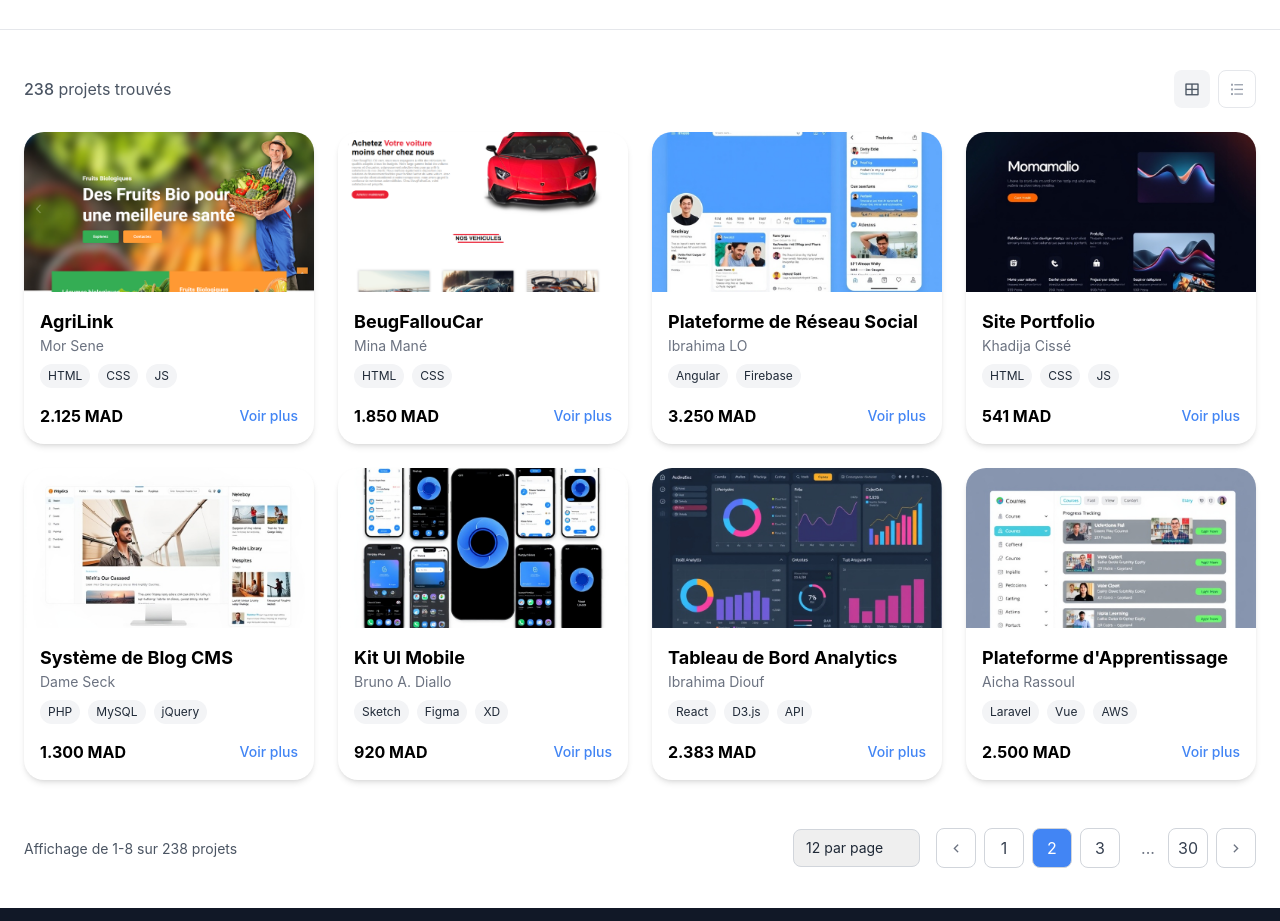
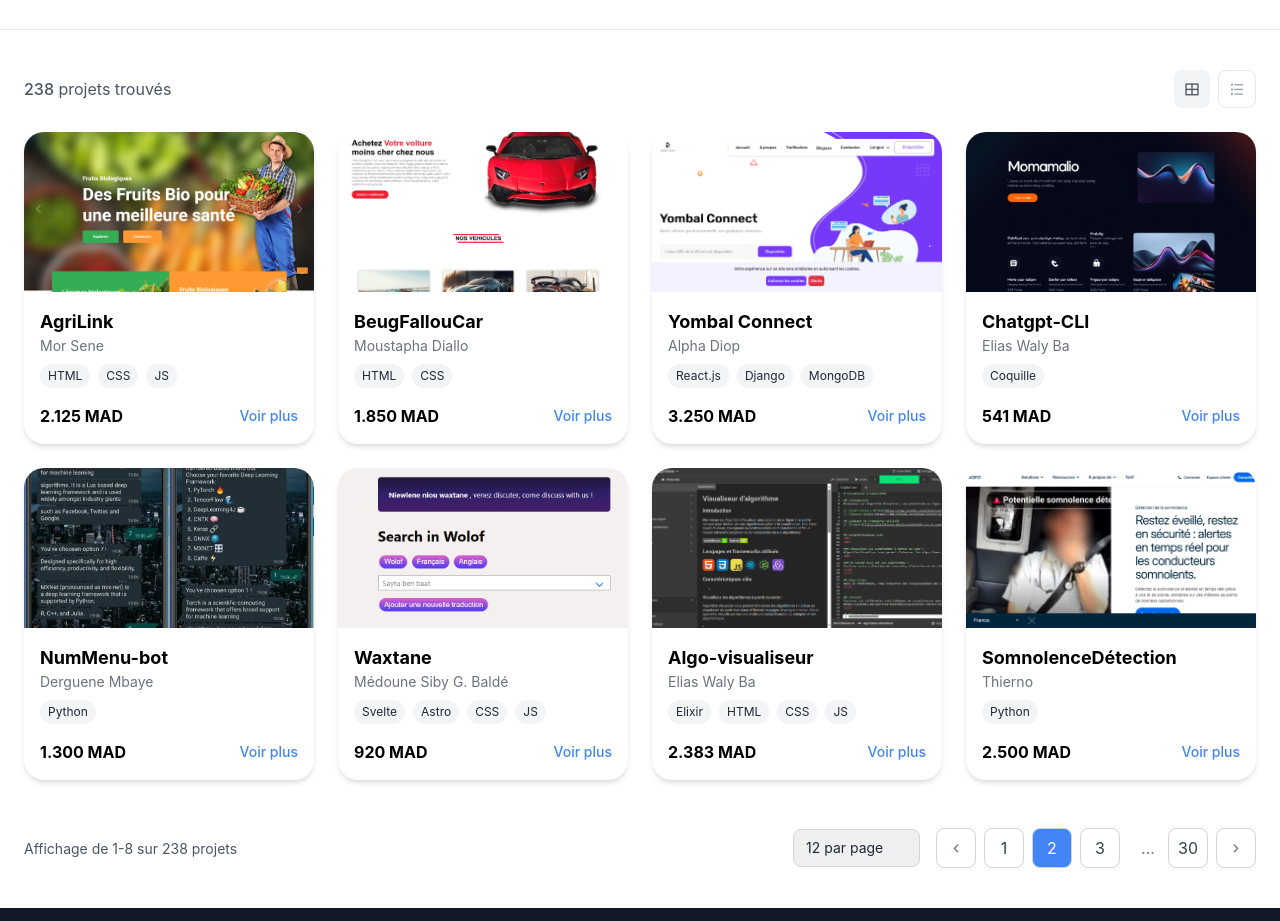
Before and after one commit to Leer-dev20/Tekko-Fii, a plain HTML site: page projet2.html in a window 1280 px wide. Shown: the part 402-1323 px from the top of the page. Drawn offline with nearby package versions, Linux system fonts and the light colour scheme.

Commit message:
modification des card projets2

```diff
--- a/projet2.html
+++ b/projet2.html
@@ -284,7 +284,7 @@ input:focus, select:focus {
 <img alt="BeugFallouCar" class="w-full h-40 object-cover" loading="lazy" src="img/BeugFallouCar - [127.0.0.1].png"/>
 <div class="p-4">
 <h2 class="text-lg font-bold">BeugFallouCar</h2>
-<p class="text-sm text-gray-500">Mina Mané</p>
+<p class="text-sm text-gray-500">Moustapha Diallo</p>
 <div class="mt-2 text-sm flex flex-wrap gap-2">
 <span class="bg-gray-100 text-gray-800 px-2 py-1 rounded-full text-xs">HTML</span>
 <span class="bg-gray-100 text-gray-800 px-2 py-1 rounded-full text-xs">CSS</span>
@@ -297,13 +297,14 @@ input:focus, select:focus {
 </div>
 <!-- Project Card 3 -->
 <div class="project-card bg-white rounded-xl shadow-md overflow-hidden hover:shadow-lg transition relative">
-<img alt="Plateforme de Réseau Social" class="w-full h-40 object-cover" loading="lazy" src="img/projetcard3.jpg"/>
+<img alt="Plateforme de Réseau Social" class="w-full h-40 object-cover" loading="lazy" src="img/yombal_connect.png"/>
 <div class="p-4">
-<h2 class="text-lg font-bold">Plateforme de Réseau Social</h2>
-<p class="text-sm text-gray-500">Ibrahima LO</p>
+<h2 class="text-lg font-bold">Yombal Connect</h2>
+<p class="text-sm text-gray-500">Alpha Diop</p>
 <div class="mt-2 text-sm flex flex-wrap gap-2">
-<span class="bg-gray-100 text-gray-800 px-2 py-1 rounded-full text-xs">Angular</span>
-<span class="bg-gray-100 text-gray-800 px-2 py-1 rounded-full text-xs">Firebase</span>
+<span class="bg-gray-100 text-gray-800 px-2 py-1 rounded-full text-xs">React.js</span>
+<span class="bg-gray-100 text-gray-800 px-2 py-1 rounded-full text-xs">Django</span>
+<span class="bg-gray-100 text-gray-800 px-2 py-1 rounded-full text-xs">MongoDB</span>
 </div>
 <div class="flex items-center justify-between mt-4">
 <span class="font-bold text-indigo">3.250 MAD</span>
@@ -315,12 +316,10 @@ input:focus, select:focus {
 <div class="project-card bg-white rounded-xl shadow-md overflow-hidden hover:shadow-lg transition relative">
 <img alt="Site Portfolio" class="w-full h-40 object-cover" loading="lazy" src="img/projetcard4.jpg"/>
 <div class="p-4">
-<h2 class="text-lg font-bold">Site Portfolio</h2>
-<p class="text-sm text-gray-500">Khadija Cissé</p>
+<h2 class="text-lg font-bold">Chatgpt-CLI</h2>
+<p class="text-sm text-gray-500">Elias Waly Ba</p>
 <div class="mt-2 text-sm flex flex-wrap gap-2">
-<span class="bg-gray-100 text-gray-800 px-2 py-1 rounded-full text-xs">HTML</span>
-<span class="bg-gray-100 text-gray-800 px-2 py-1 rounded-full text-xs">CSS</span>
-<span class="bg-gray-100 text-gray-800 px-2 py-1 rounded-full text-xs">JS</span>
+<span class="bg-gray-100 text-gray-800 px-2 py-1 rounded-full text-xs">Coquille</span>
 </div>
 <div class="flex items-center justify-between mt-4">
 <span class="font-bold text-indigo">541 MAD</span>
@@ -330,14 +329,12 @@ input:focus, select:focus {
 </div>
 <!-- Project Card 5 -->
 <div class="project-card bg-white rounded-xl shadow-md overflow-hidden hover:shadow-lg transition relative">
-<img alt="Système de Blog CMS" class="w-full h-40 object-cover" loading="lazy" src="img/projetcard5.jpg"/>
+<img alt="Système de Blog CMS" class="w-full h-40 object-cover" loading="lazy" src="img/NumMenu-bot.jpg"/>
 <div class="p-4">
-<h2 class="text-lg font-bold">Système de Blog CMS</h2>
-<p class="text-sm text-gray-500">Dame Seck</p>
+<h2 class="text-lg font-bold">NumMenu-bot</h2>
+<p class="text-sm text-gray-500">Derguene Mbaye</p>
 <div class="mt-2 text-sm flex flex-wrap gap-2">
-<span class="bg-gray-100 text-gray-800 px-2 py-1 rounded-full text-xs">PHP</span>
-<span class="bg-gray-100 text-gray-800 px-2 py-1 rounded-full text-xs">MySQL</span>
-<span class="bg-gray-100 text-gray-800 px-2 py-1 rounded-full text-xs">jQuery</span>
+<span class="bg-gray-100 text-gray-800 px-2 py-1 rounded-full text-xs">Python</span>
 </div>
 <div class="flex items-center justify-between mt-4">
 <span class="font-bold text-indigo">1.300 MAD</span>
@@ -347,14 +344,15 @@ input:focus, select:focus {
 </div>
 <!-- Project Card 6 -->
 <div class="project-card bg-white rounded-xl shadow-md overflow-hidden hover:shadow-lg transition relative">
-<img alt="Kit UI Mobile" class="w-full h-40 object-cover" loading="lazy" src="img/projetcard6.jpg"/>
+<img alt="Kit UI Mobile" class="w-full h-40 object-cover" loading="lazy" src="img/waxtane.png"/>
 <div class="p-4">
-<h2 class="text-lg font-bold">Kit UI Mobile</h2>
-<p class="text-sm text-gray-500">Bruno A. Diallo</p>
+<h2 class="text-lg font-bold">Waxtane</h2>
+<p class="text-sm text-gray-500">Médoune Siby G. Baldé</p>
 <div class="mt-2 text-sm flex flex-wrap gap-2">
-<span class="bg-gray-100 text-gray-800 px-2 py-1 rounded-full text-xs">Sketch</span>
-<span class="bg-gray-100 text-gray-800 px-2 py-1 rounded-full text-xs">Figma</span>
-<span class="bg-gray-100 text-gray-800 px-2 py-1 rounded-full text-xs">XD</span>
+<span class="bg-gray-100 text-gray-800 px-2 py-1 rounded-full text-xs">Svelte</span>
+<span class="bg-gray-100 text-gray-800 px-2 py-1 rounded-full text-xs">Astro</span>
+<span class="bg-gray-100 text-gray-800 px-2 py-1 rounded-full text-xs">CSS</span>
+<span class="bg-gray-100 text-gray-800 px-2 py-1 rounded-full text-xs">JS</span>
 </div>
 <div class="flex items-center justify-between mt-4">
 <span class="font-bold text-indigo">920 MAD</span>
@@ -364,14 +362,15 @@ input:focus, select:focus {
 </div>
 <!-- Project Card 7 -->
 <div class="project-card bg-white rounded-xl shadow-md overflow-hidden hover:shadow-lg transition relative">
-<img alt="Tableau de Bord Analytics" class="w-full h-40 object-cover" loading="lazy" src="img/projetcard7.jpg"/>
+<img alt="Tableau de Bord Analytics" class="w-full h-40 object-cover" loading="lazy" src="img/algovisualiseur.png"/>
 <div class="p-4">
-<h2 class="text-lg font-bold">Tableau de Bord Analytics</h2>
-<p class="text-sm text-gray-500">Ibrahima Diouf</p>
+<h2 class="text-lg font-bold">Algo-visualiseur</h2>
+<p class="text-sm text-gray-500">Elias Waly Ba</p>
 <div class="mt-2 text-sm flex flex-wrap gap-2">
-<span class="bg-gray-100 text-gray-800 px-2 py-1 rounded-full text-xs">React</span>
-<span class="bg-gray-100 text-gray-800 px-2 py-1 rounded-full text-xs">D3.js</span>
-<span class="bg-gray-100 text-gray-800 px-2 py-1 rounded-full text-xs">API</span>
+<span class="bg-gray-100 text-gray-800 px-2 py-1 rounded-full text-xs">Elixir</span>
+<span class="bg-gray-100 text-gray-800 px-2 py-1 rounded-full text-xs">HTML</span>
+<span class="bg-gray-100 text-gray-800 px-2 py-1 rounded-full text-xs">CSS</span>
+<span class="bg-gray-100 text-gray-800 px-2 py-1 rounded-full text-xs">JS</span>
 </div>
 <div class="flex items-center justify-between mt-4">
 <span class="font-bold text-indigo">2.383 MAD</span>
@@ -381,14 +380,12 @@ input:focus, select:focus {
 </div>
 <!-- Project Card 8 -->
 <div class="project-card bg-white rounded-xl shadow-md overflow-hidden hover:shadow-lg transition relative">
-<img alt="Plateforme d'Apprentissage" class="w-full h-40 object-cover" loading="lazy" src="img/projetcard8.jpg"/>
+<img alt="Plateforme d'Apprentissage" class="w-full h-40 object-cover" loading="lazy" src="img/somnolence.png"/>
 <div class="p-4">
-<h2 class="text-lg font-bold">Plateforme d'Apprentissage</h2>
-<p class="text-sm text-gray-500">Aicha Rassoul</p>
+<h2 class="text-lg font-bold">SomnolenceDétection</h2>
+<p class="text-sm text-gray-500">Thierno</p>
 <div class="mt-2 text-sm flex flex-wrap gap-2">
-<span class="bg-gray-100 text-gray-800 px-2 py-1 rounded-full text-xs">Laravel</span>
-<span class="bg-gray-100 text-gray-800 px-2 py-1 rounded-full text-xs">Vue</span>
-<span class="bg-gray-100 text-gray-800 px-2 py-1 rounded-full text-xs">AWS</span>
+<span class="bg-gray-100 text-gray-800 px-2 py-1 rounded-full text-xs">Python</span>
 </div>
 <div class="flex items-center justify-between mt-4">
 <span class="font-bold text-indigo">2.500 MAD</span>
@@ -565,7 +562,7 @@ document.addEventListener('DOMContentLoaded', function() {
     }
 });
 
-// Données  des projets popup
+// Données  des projets popup projets 2
 const projects = [
     {
         title: "AgriLink",
@@ -579,7 +576,7 @@ const projects = [
     },
     {
         title: "BeugFallouCar",
-        author: "Mina Mané",
+        author: "Moustapha Diallo",
         category: "Site loca&Vente voiture",
         price: "3.325 MAD",
         image: "img/BeugFallouCar - [127.0.0.1].png",
@@ -588,64 +585,64 @@ const projects = [
         github: "#"
     },
     {
-        title: "Plateforme de Réseau Social",
-        author: "Ibrahima LO",
-        category: "Réseau Social",
+        title: "Yombal Connect",
+        author: "Alpha Diop",
+        category: "vitrine professionnelle",
         price: "3.250 MAD",
-        image: "img/projetcard3.jpg",
-        technologies: ["Angular", "Firebase"],
-        description: `Plateforme de réseau social avec fonctionnalités de publication, commentaires, likes et messagerie instantanée. Développée avec Angular et Firebase pour le backend.`,
+        image: "img/yombal_connect.png",
+        technologies: ["React.js", "Django", "MongoDB"],
+        description: `Yombal Connect est une plateforme de mise en relation professionnelle et sociale, dédiée aux entrepreneurs et particuliers africains pour faciliter les échanges et collaborations. Le site offre des services variés, allant de la recherche de partenaires commerciaux à la promotion d'événements locaux.`,
         github: "#"
     },
     {
-        title: "Site Portfolio",
-        author: "Khadija Cissé",
-        category: "Site Web Personnel",
+        title: "Chatgpt-CLI",
+        author: "Elias Waly Ba",
+        category: "morceaux de code",
         price: "541 MAD",
         image: "img/projetcard4.jpg",
-        technologies: ["HTML", "CSS", "JavaScript"],
-        description: `Site portfolio moderne et responsive avec animations fluides. Parfait pour présenter vos travaux et compétences. Code propre et bien documenté.`,
-        github: "#"
+        technologies: ["Coquille"],
+        description: `Une interface de ligne de commande (CLI) simple pour interagir avec le modèle ChatGPT d’OpenAI.`,
+        github: "https://github.com/elias-ba/chatgpt-cli"
     },
     {
-        title: "Système de Blog CMS",
-        author: "Dame Seck",
+        title: "NumMenu-bot",
+        author: "Derguene Mbaye",
         category: "Système de Gestion de Contenu",
         price: "1.300 MAD",
-        image: "img/projetcard5.jpg",
-        technologies: ["PHP", "MySQL", "jQuery"],
-        description: `CMS de blog complet avec éditeur WYSIWYG, gestion des utilisateurs et système de commentaires. Développé avec PHP natif et MySQL.`,
-        github: "#"
+        image: "img/NumMenu-bot.jpg",
+        technologies: ["Python"],
+        description: `Un exemple de chatbot avec un menu basé sur des chiffres qui peut être utilisé comme point de départ pour un projet.`,
+        github: "https://github.com/DerXter/NumMenu-Bot"
     },
     {
-        title: "Kit UI Mobile",
-        author: "Bruno A. Diallo",
-        category: "Design UI/UX",
+        title: "Waxtane",
+        author: "Médoune Siby G. Baldé",
+        category: "Languages",
         price: "920 MAD",
         image: "img/projetcard6.jpg",
-        technologies: ["Sketch", "Figma", "Adobe XD"],
-        description: `Kit d'interface utilisateur moderne pour applications mobiles. Comprend plus de 50 composants personnalisables et un système de design cohérent.`,
-        github: "#"
+        technologies: ["Svelte", "Astro", "CSS", "JS"],
+        description: `Waxtane est un receuil de phrases de discussion traduites en cinq langues (pour le moment). Le Wolof, le Francais, l'Anglais, l'Espagnol et le Catalan. Waxtane vise à faciliter la communication entre personnes parlant différentes langues, en se basant sur un modèle sans prise de têtes la discussion.`,
+        github: "https://github.com/MedouneSGB/Waxtane"
     },
     {
-        title: "Tableau de Bord Analytics",
-        author: "Ibrahima Diouf",
+        title: "Algo-visualiseur",
+        author: "Elias Waly Ba",
         category: "Visualisation de Données",
         price: "2.383 MAD",
-        image: "img/projetcard7.jpg",
-        technologies: ["React", "D3.js", "API REST"],
-        description: `Tableau de bord analytique avec visualisations interactives et temps réel. Intègre plusieurs sources de données et offre des options d'export.`,
-        github: "#"
+        image: "img/algovisualiseur.png",
+        technologies: ["Elixir", "HTML", "CSS", "JS"],
+        description: `Algo-visualiseur est une plate-forme interactive basée sur le Web pour visualiser divers algorithmes, en mettant l’accent sur les algorithmes de recherche de chemin. Construit à l’aide d’Elixir et de Phoenix LiveView, il permet aux utilisateurs d’interagir et d’observer le comportement de différents algorithmes en temps réel.`,
+        github: "https://github.com/elias-ba/algo-visualizer"
     },
 
        {
-        title: "Plateforme d'Apprentissage",
-        author: "Aicha Rassoul",
-        category: "Plateforme d'Apprentissage",
+        title: "SomnolenceDétection",
+        author: "Thierno",
+        category: "SomnolenceDétection",
         price: "2.500 MAD",
         image: "img/projetcard8.jpg",
-        description: `Une application E-commerce permet aux utilisateurs d'acheter des produits en ligne...`,
-        github: "#"
+        description: `SomnolenceDétection est un système d’alerte de sécurité pour la somnolence du conducteur.`,
+        github: "https://github.com/TiDev00/DrowsinessDetection"
       },
       // Ajoutez ici les 7 autres projets avec leurs infos
     ];
```
Also changed, not shown: script.js (+39 -39 lines), img/NumMenu-bot.jpg (added), img/algovisualiseur.png (added), img/somnolence.png (added), img/waxtane.png (added), img/yombal_connect.png (added).
